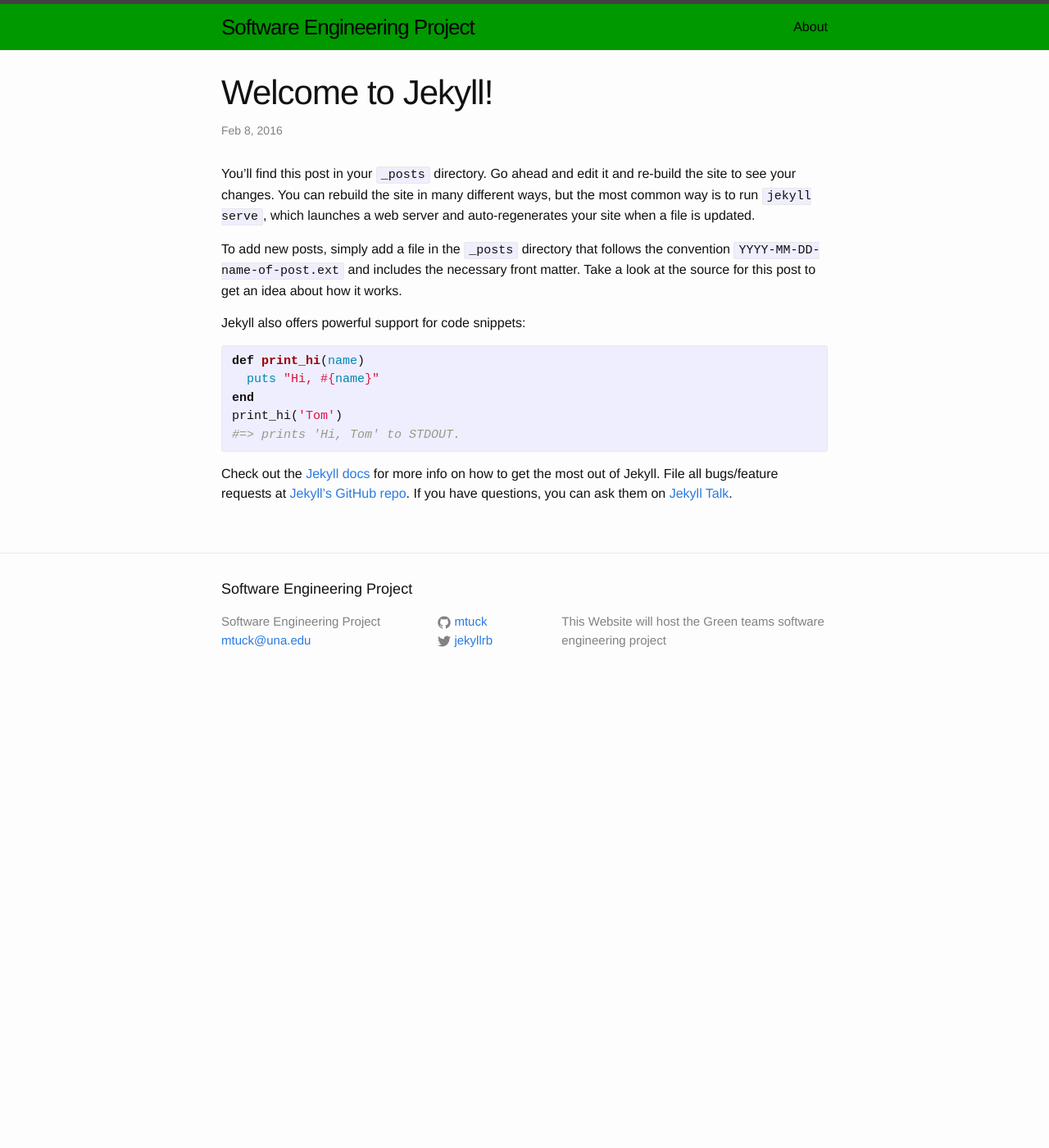
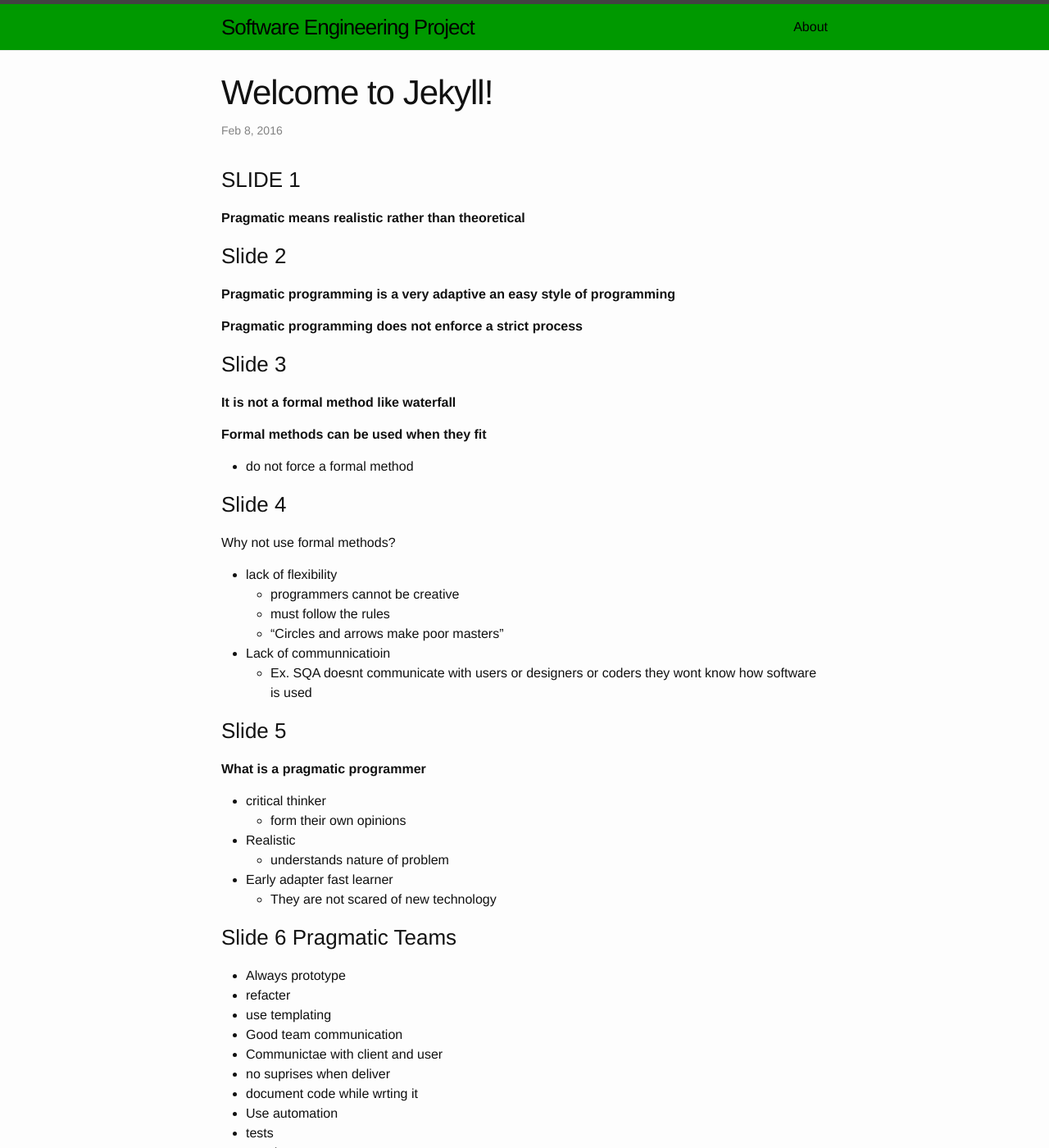
Before and after one commit to mtuck/455Project, a Jekyll site: the page built from _posts/2016-02-08-welcome-to-jekyll.markdown, in a window 1280 px wide and 1400 px high. Shown: the whole window at 82% size. Built offline with Jekyll 4.4.1, drawn with Linux system fonts in a browser that asks for light colours; some of the changed text lies outside the part shown.

Commit message:
Update 2016-02-08-welcome-to-jekyll.markdown

```diff
--- a/_posts/2016-02-08-welcome-to-jekyll.markdown
+++ b/_posts/2016-02-08-welcome-to-jekyll.markdown
@@ -4,22 +4,60 @@ title:  "Welcome to Jekyll!"
 date:   2016-02-08 21:29:12 +0000
 categories: documentation
 ---
-You’ll find this post in your `_posts` directory. Go ahead and edit it and re-build the site to see your changes. You can rebuild the site in many different ways, but the most common way is to run `jekyll serve`, which launches a web server and auto-regenerates your site when a file is updated.
+### SLIDE 1
 
-To add new posts, simply add a file in the `_posts` directory that follows the convention `YYYY-MM-DD-name-of-post.ext` and includes the necessary front matter. Take a look at the source for this post to get an idea about how it works.
+__Pragmatic means realistic rather than theoretical__
 
-Jekyll also offers powerful support for code snippets:
+### Slide 2
+__Pragmatic programming is a very adaptive an easy style of programming__
 
-{% highlight ruby %}
-def print_hi(name)
-  puts "Hi, #{name}"
-end
-print_hi('Tom')
-#=> prints 'Hi, Tom' to STDOUT.
-{% endhighlight %}
+__Pragmatic programming does not enforce a strict process__
 
-Check out the [Jekyll docs][jekyll-docs] for more info on how to get the most out of Jekyll. File all bugs/feature requests at [Jekyll’s GitHub repo][jekyll-gh]. If you have questions, you can ask them on [Jekyll Talk][jekyll-talk].
+### Slide 3
+__It is not a formal method like waterfall__
 
-[jekyll-docs]: http://jekyllrb.com/docs/home
-[jekyll-gh]:   https://github.com/jekyll/jekyll
-[jekyll-talk]: https://talk.jekyllrb.com/
+__Formal methods can be used when they fit__
+* do not force a formal method
+
+### Slide 4
+Why not use formal methods?
+* lack of flexibility
+  * programmers cannot be creative
+  * must follow the rules
+  * "Circles and arrows make poor masters"
+* Lack of communnicatioin
+  * Ex. SQA doesnt communicate with users or designers or coders they wont know how software is used
+
+
+### Slide 5
+__What is a pragmatic programmer__
+* critical thinker
+  * form their own opinions
+* Realistic
+  * understands nature of problem
+* Early adapter fast learner
+  * They are not scared of new technology
+
+### Slide 6 Pragmatic Teams
+* Always prototype
+ * refacter
+ * use templating
+* Good team communication
+* Communictae with client and user
+ * no suprises when deliver
+* document code while wrting it
+* Use automation
+ * tests
+  * test the tests
+ * add test when bug is found
+* Dont repeate yourself
+* Do not have tightly coupled modules
+
+
+### Last Slide
+What agile principles does it have?
+* Communictaion with user and team
+* Adaptive to chage
+ * prototype and refactor
+* Build working software
+ * but also documentation is just as important
```
